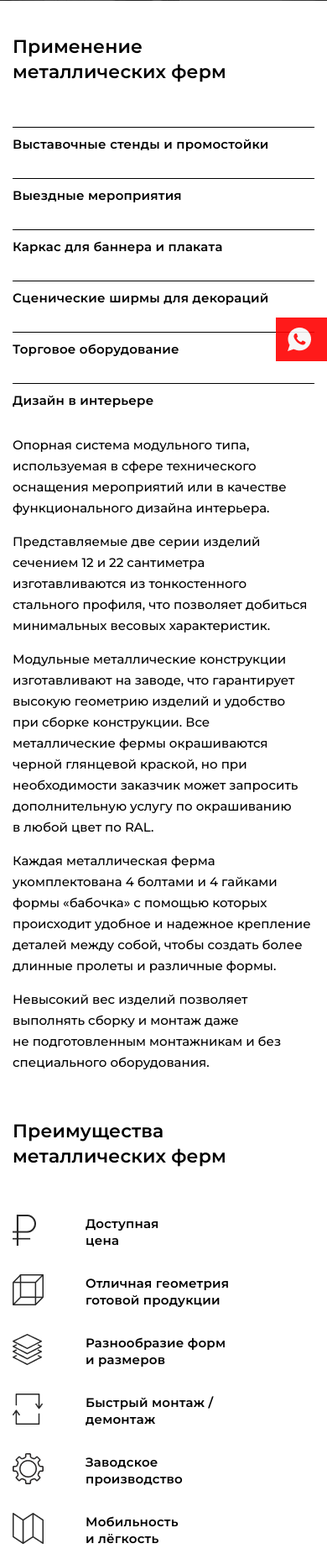
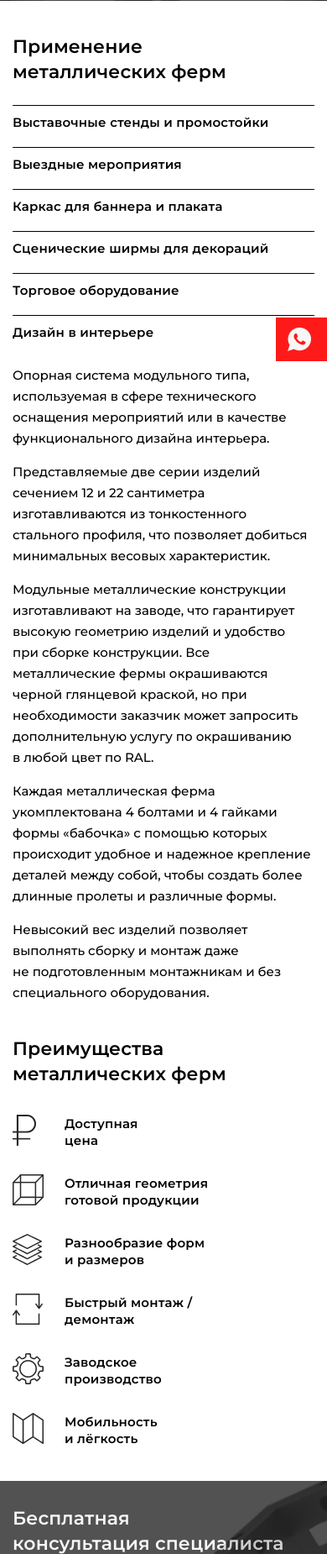
Before and after one commit to dyure/farms, a PHP site: page / in a window 390 px wide. Shown: the part 399-2249 px from the top of the page at 84% size. Run offline with PHP 8.4, Linux system fonts and the light colour scheme; some libraries are stand-ins or nearby versions.

Commit message:
sixteenth day bugs

```diff
--- a/css/styles.css
+++ b/css/styles.css
@@ -614,40 +634,40 @@ html {
 	grid-area: item_1;
     border-top: 1px solid black;
     padding-top: 15px;
-    margin-bottom: 30px;
+    margin-bottom: 28px;
 }
 .ul_items .item_2 {
 	grid-area: item_2;
     border-top: 1px solid black;
     padding-top: 15px;
-    margin-bottom: 30px;
+    margin-bottom: 28px;
 }
 .ul_items .item_3 {
 	grid-area: item_3;
     border-top: 1px solid black;
     padding-top: 15px;
-    margin-bottom: 30px;
+    margin-bottom: 28px;
 }
 .ul_items .item_4 {
 	grid-area: item_4;
     border-top: 1px solid black;
     padding-top: 15px;
-    margin-bottom: 30px;
+    margin-bottom: 28px;
 }
 .ul_items .item_5 {
 	grid-area: item_5;
     border-top: 1px solid black;
     padding-top: 15px;
-    margin-bottom: 30px;
+    margin-bottom: 28px;
 }
 .ul_items .item_6 {
 	grid-area: item_6;
     border-top: 1px solid black;
     padding-top: 15px;
-    margin-bottom: 30px;
+    margin-bottom: 28px;
 }
 .use h2 {
-    margin-bottom: 50px;
+    margin-bottom: 49px;
 }
 .use_table_leftcol {
     width: 371px;
@@ -661,17 +681,25 @@ html {
 .use_table_rightcol p {
     margin-bottom: 15px;
 }
+.use_table_rightcol p:last-child {
+    margin-bottom: 0;
+}
 /* < 1400px */
 @media screen and (max-width: 1399px) {
-    .table {
-        column-gap: 47px;
-    }
     .use_table_leftcol {
         width: 362px;
         margin-right: 30px;
     }
     .use_table_rightcol {
         width: 754px;
+    }
+    .ul_items .item_1,
+    .ul_items .item_2,
+    .ul_items .item_3,
+    .ul_items .item_4,
+    .ul_items .item_5,
+    .ul_items .item_6 {
+        margin-bottom: 39px;
     }
 }
 /* < 1200px */
@@ -721,9 +749,35 @@ html {
     .use_table_rightcol {
         width: 100%;
     }
+    .use h2 {
+        margin-bottom: 29px;
+    }
+    .ul_items .item_1,
+    .ul_items .item_2,
+    .ul_items .item_3,
+    .ul_items .item_4,
+    .ul_items .item_5,
+    .ul_items .item_6 {
+        margin-bottom: 20px;
+    }
+    .use_table_rightcol {
+        margin-top: 9px;
+    }
 }
 /* < 575px */
-@media screen and (max-width: 575px) {}
+@media screen and (max-width: 575px) {
+    .use h2 {
+        margin-bottom: 24px;
+    }
+    .ul_items .item_1,
+    .ul_items .item_2,
+    .ul_items .item_3,
+    .ul_items .item_4,
+    .ul_items .item_5,
+    .ul_items .item_6 {
+        margin-bottom: 19px;
+    }
+}
 /**
 *
 * advantage section
@@ -736,7 +790,7 @@ html {
 	grid-template-rows: repeat(2, 1fr);
 	grid-template-columns: repeat(3, 1fr);
     row-gap: 40px;
-    column-gap: 133px;
+    column-gap: 45px;
 }
 .items_1 .item_1 {
 	grid-area: item_1;
@@ -773,7 +827,10 @@ html {
 /* < 1400px */
 @media screen and (max-width: 1399px) {
     .items_1 {
-        column-gap: 73px;
+        column-gap: 30px;
+    }
+    .advantage h2 {
+        margin-bottom: 58px;
     }
 }
 /* < 1200px */
@@ -784,7 +841,10 @@ html {
                              "item_2 item_6";
         grid-template-rows: repeat(3, 1fr);
         grid-template-columns: repeat(2, 1fr);
-        column-gap: 63px;
+        column-gap: 39px;
+    }
+    .advantage_table_row .icon {
+        margin-right: 40px;
     }
 }
 /* < 768px */
@@ -792,7 +852,12 @@ html {
     .items_1 {
         row-gap: 35px;
     }
-
+    .advantage h2 {
+        margin-bottom: 41px;
+    }
+    .advantage_table_row .icon {
+        margin-right: 25px;
+    }
 }
 /* < 575px */
 @media screen and (max-width: 575px) {
@@ -807,6 +872,9 @@ html {
         grid-template-columns: repeat(1, 1fr);
         row-gap: 30px;
     }
+    .advantage h2 {
+        margin-bottom: 33px;
+    }
 }
 /**
 *
```
Also changed, not shown: other parts of css/styles.css (+40 -4 lines), index.html (+12 -12 lines), img/line22_use_01_left.png, img/line22_use_01_right.png, img/line22_use_02_left.png, img/line22_use_02_right.png, img/line22_use_03_left.png, img/line22_use_03_right.png, 1 other file.
